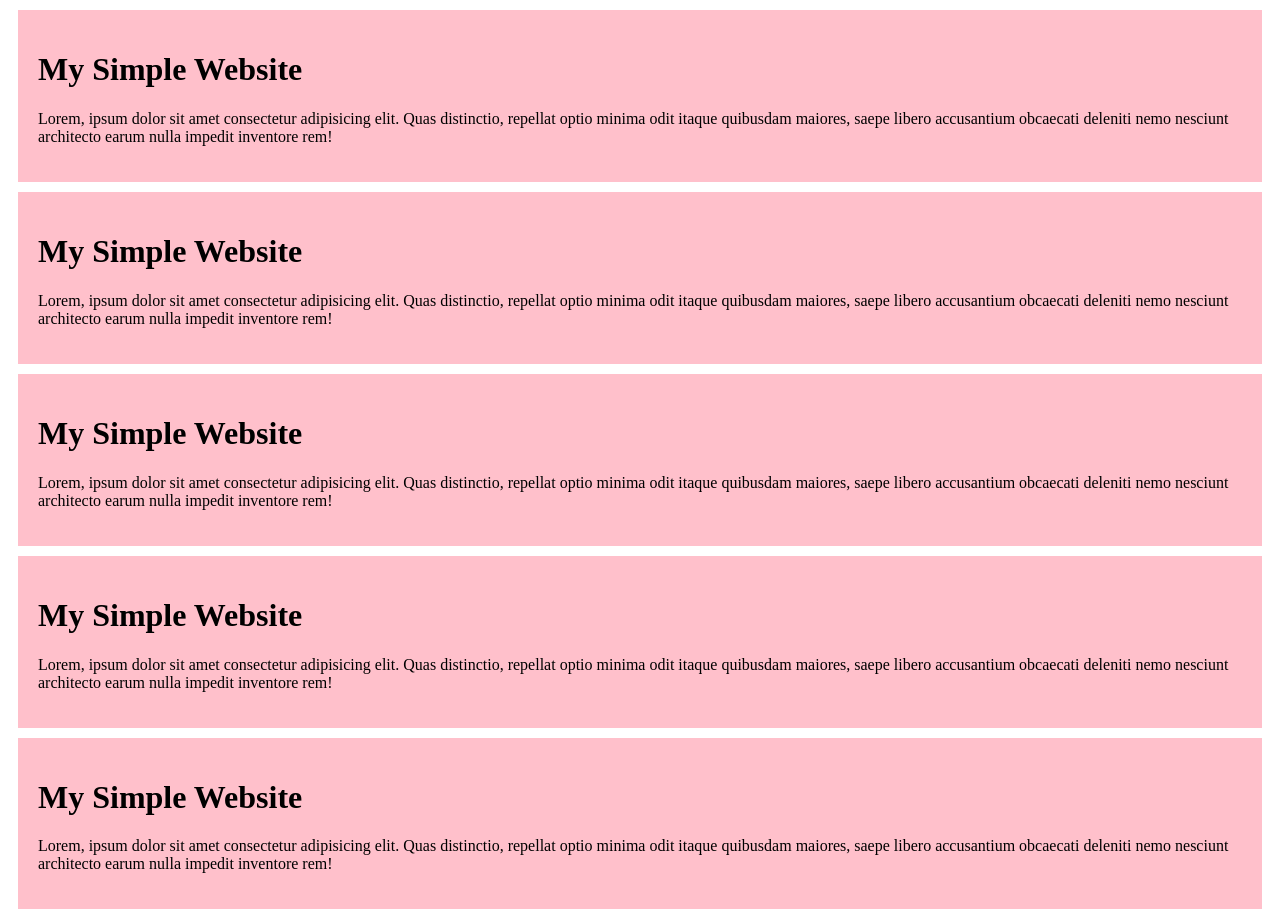
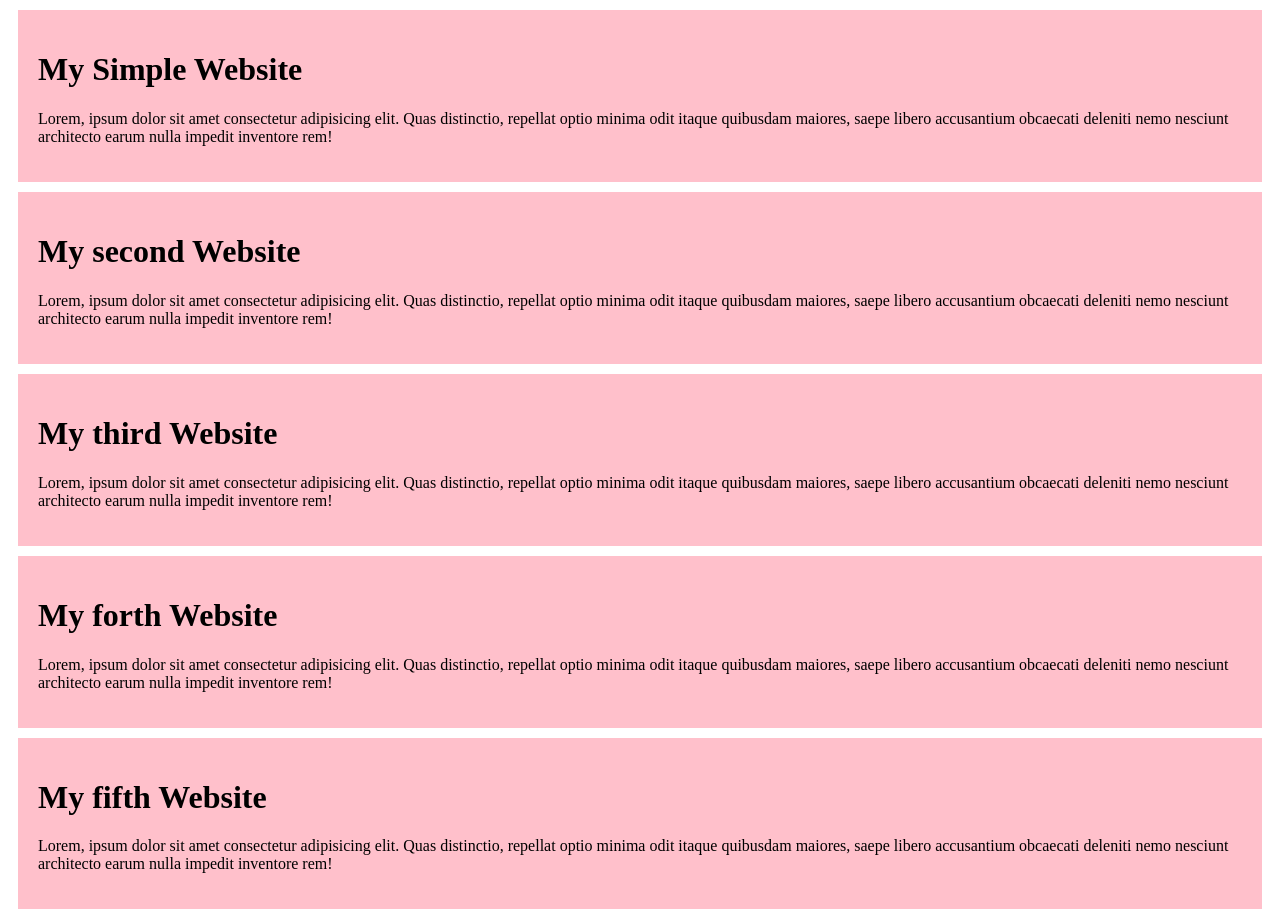
Before and after one commit to devsohanbd/sohan, a plain HTML site: page Index.html in a window 1280 px wide. Drawn offline with Linux system fonts and the light colour scheme.

Commit message:
Update Index.html

```diff
--- a/Index.html
+++ b/Index.html
@@ -12,19 +12,19 @@
     <p>Lorem, ipsum dolor sit amet consectetur adipisicing elit. Quas distinctio, repellat optio minima odit itaque quibusdam maiores, saepe libero accusantium obcaecati deleniti nemo nesciunt architecto earum nulla impedit inventore rem!</p>
     </div>
     <div>
-        <h1>My Simple Website</h1>
+        <h1>My second Website</h1>
         <p>Lorem, ipsum dolor sit amet consectetur adipisicing elit. Quas distinctio, repellat optio minima odit itaque quibusdam maiores, saepe libero accusantium obcaecati deleniti nemo nesciunt architecto earum nulla impedit inventore rem!</p>
         </div>
         <div>
-            <h1>My Simple Website</h1>
+            <h1>My third Website</h1>
             <p>Lorem, ipsum dolor sit amet consectetur adipisicing elit. Quas distinctio, repellat optio minima odit itaque quibusdam maiores, saepe libero accusantium obcaecati deleniti nemo nesciunt architecto earum nulla impedit inventore rem!</p>
             </div>
             <div>
-                <h1>My Simple Website</h1>
+                <h1>My forth Website</h1>
                 <p>Lorem, ipsum dolor sit amet consectetur adipisicing elit. Quas distinctio, repellat optio minima odit itaque quibusdam maiores, saepe libero accusantium obcaecati deleniti nemo nesciunt architecto earum nulla impedit inventore rem!</p>
                 </div>
                 <div>
-                    <h1>My Simple Website</h1>
+                    <h1>My fifth Website</h1>
                     <p>Lorem, ipsum dolor sit amet consectetur adipisicing elit. Quas distinctio, repellat optio minima odit itaque quibusdam maiores, saepe libero accusantium obcaecati deleniti nemo nesciunt architecto earum nulla impedit inventore rem!</p>
                     </div>
 </body>
```
